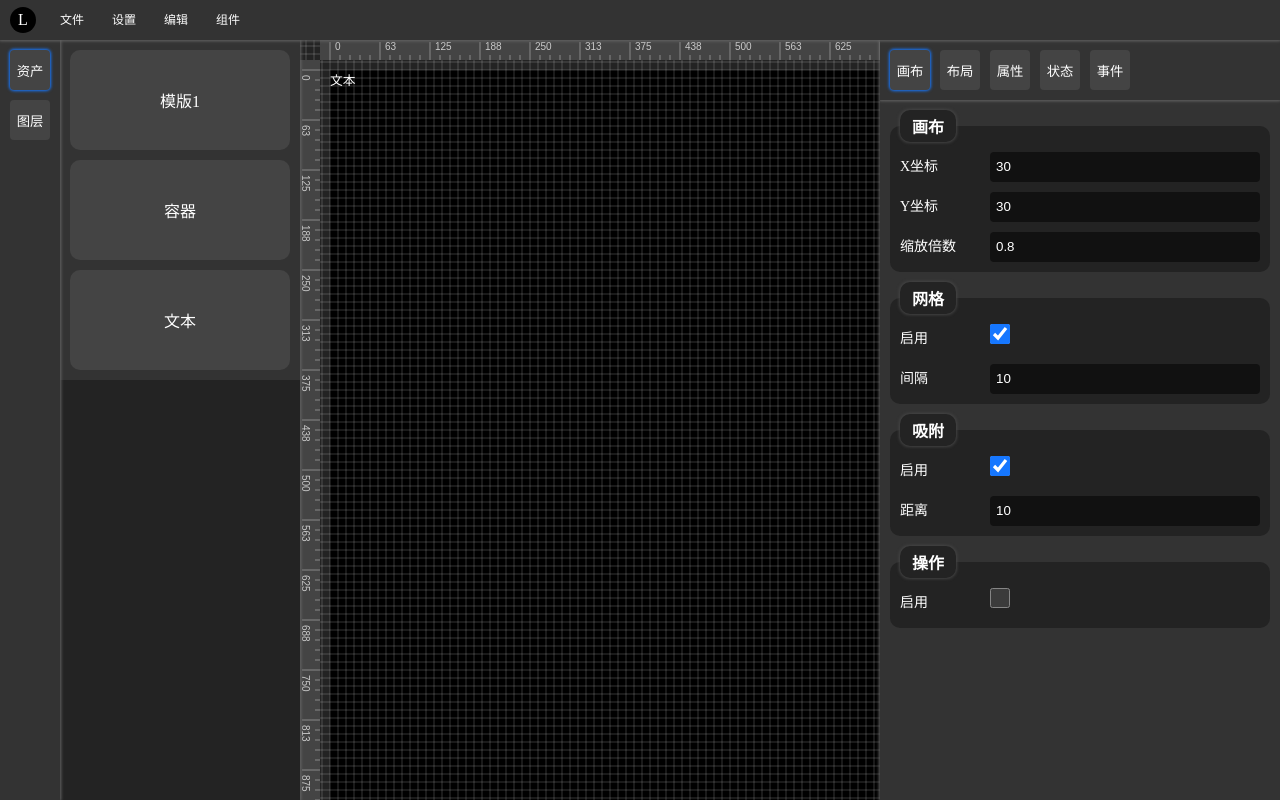
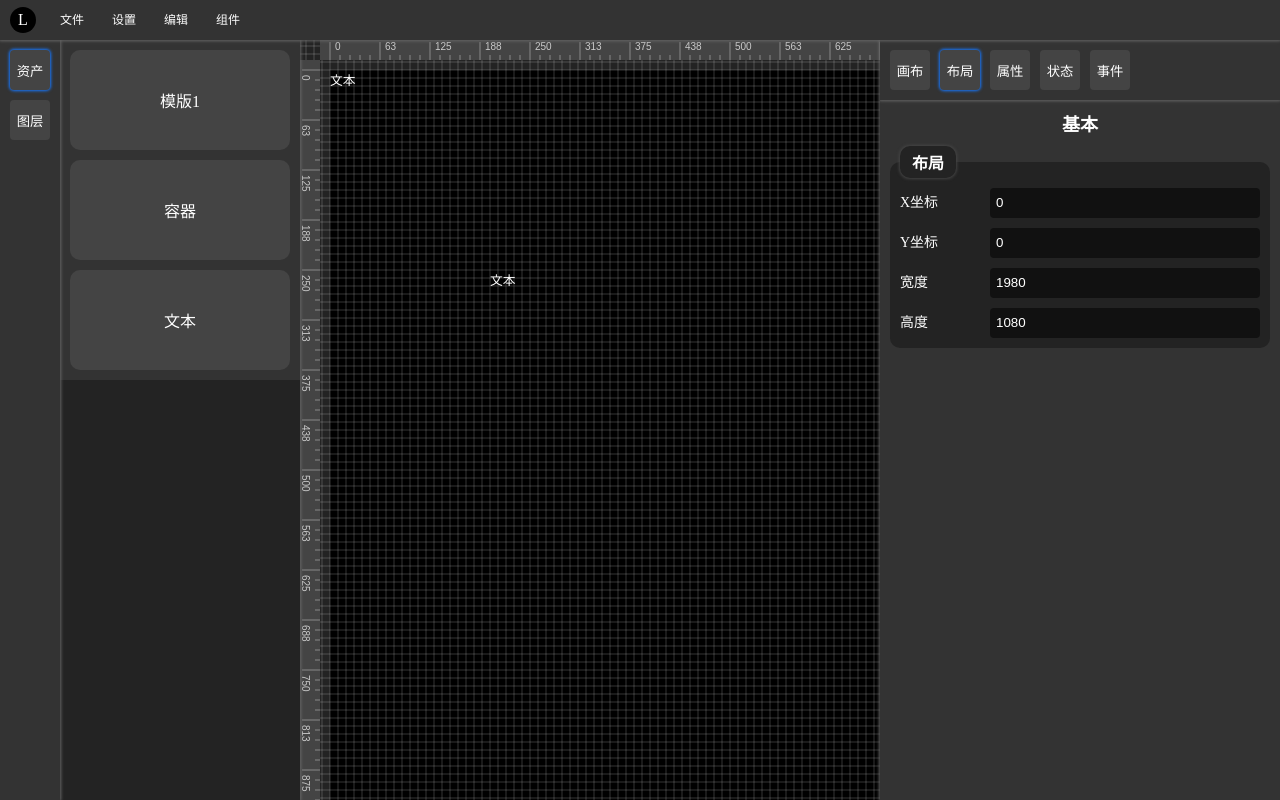
Before and after one commit to leoyuanzhe/scada, a Vue app: page /editor in a window 1280 px wide. Built offline with nearby package versions, Linux system fonts and the light colour scheme.

Commit message:
完善重构

```diff
--- a/src/App.vue
+++ b/src/App.vue
@@ -25,8 +25,12 @@ function init() {
 	if (m) {
 		const c = assetTransferComponent(m);
 		const container = Container();
-		const text = Text();
-		container.components.push(text);
+		const t1 = Text();
+		const t2 = Text();
+		t2.layout.left = 200;
+		t2.layout.top = 250;
+		container.components.push(t1);
+		container.components.push(t2);
 		c.components.push(container);
 		schemaStore.createRootComponent(c);
 		schemaStore.current = schemaStore.components[0].id;
--- a/src/components/component-creator/ComponentCreator.vue
+++ b/src/components/component-creator/ComponentCreator.vue
@@ -26,7 +26,7 @@ const RenderComponent = () =>
 		v-if="props.component.layout"
 		:class="{
 			component: true,
-			nestable: props.component.nestable,
+			root: schemaStore.isRoot(props.component.id),
 			actived: props.component.actived,
 			target: props.component.id === schemaStore.targetComponentId,
 			locked: !clientStore.previewing && props.component.locked,
@@ -63,7 +63,7 @@ const RenderComponent = () =>
 		width: 100%;
 		height: 100%;
 	}
-	&.nestable {
+	&.root {
 		&::after {
 			content: none;
 		}
--- a/src/helpers/component.ts
+++ b/src/helpers/component.ts
@@ -33,6 +33,36 @@ export const assetTransferComponent = (asset: Asset): Component => {
 // 生成id
 export const generateId = () => {
 	return Math.random().toString(36).substring(2, 7);
+};
+// 重置组件的定位和大小
+export const relayoutComponent = (component: Component) => {
+	const schemaStore = useSchema();
+	if (component.layout && !schemaStore.isRoot(component.id) && component.components.filter((v) => v.layout).length) {
+		let left = Infinity;
+		let top = Infinity;
+		let width = 0;
+		let height = 0;
+		component.components.forEach((v) => {
+			if (v.layout) {
+				if (v.layout.left < 0) v.layout.left = 0;
+				if (v.layout.top < 0) v.layout.top = 0;
+				left = Math.min(left, v.layout.left);
+				top = Math.min(top, v.layout.top);
+			}
+		});
+		component.layout.left += left;
+		component.layout.top += top;
+		component.components.forEach((v) => {
+			if (v.layout) {
+				v.layout.left -= left;
+				v.layout.top -= top;
+				width = Math.max(width, v.layout.left + v.layout.width);
+				height = Math.max(height, v.layout.top + v.layout.height);
+			}
+		});
+		component.layout.width = width;
+		component.layout.height = height;
+	}
 };
 type StringKeyOf<T> = {
 	[K in keyof T]: T[K] extends string ? K : never;
--- a/src/helpers/contextMenu.ts
+++ b/src/helpers/contextMenu.ts
@@ -274,7 +274,8 @@ export const openComponentMenu = (position: MenuPosition) => {
 				.map((v) => ({
 					label: v.title,
 					onClick: () => {
-						if (schemaStore.targetComponent) schemaStore.joinGroup(schemaStore.targetComponent, v.id);
+						const commandStore = useCommand();
+						commandStore.joinGroup(v.id);
 					},
 				})),
 		},
@@ -284,7 +285,10 @@ export const openComponentMenu = (position: MenuPosition) => {
 				const { isRoot } = schemaStore.findParent(component.id);
 				return isRoot;
 			}),
-			onClick: () => schemaStore.activedFlatedComponents.forEach((v) => schemaStore.moveOut(v.id)),
+			onClick: () => {
+				const commandStore = useCommand();
+				commandStore.moveOut();
+			},
 		},
 		{
 			label: "展开子组件到父组件",
--- a/src/materials/container/Container.vue
+++ b/src/materials/container/Container.vue
@@ -1,56 +1,19 @@
 <script setup lang="ts">
+import { watch } from "vue";
 import type { ComponentWithLayout } from "@/types/Component";
 import type { ContainerProps } from "./Container";
+import { relayoutComponent } from "@/helpers/component";
 import ComponentCreator from "@/components/component-creator/ComponentCreator.vue";
 
 interface Props {
 	component: ComponentWithLayout<ContainerProps>;
 }
 const props = withDefaults(defineProps<Props>(), {});
-// watch(
-// 	() => props.component.components,
-// 	() => {
-// 		const moveableComponents = props.component.components.filter((v) => v.layout) as ComponentWithLayout[];
-// 		if (moveableComponents.length === 1) {
-// 			const childLeft = moveableComponents[0].layout.left;
-// 			const childTop = moveableComponents[0].layout.top;
-// 			moveableComponents[0].layout.left = 0;
-// 			moveableComponents[0].layout.top = 0;
-// 			props.component.layout.left = props.component.layout.left + childLeft;
-// 			props.component.layout.top = props.component.layout.top + childTop;
-// 			props.component.layout.width = moveableComponents[0].layout.width;
-// 			props.component.layout.height = moveableComponents[0].layout.height;
-// 		} else if (moveableComponents.length) {
-// 			let left = Infinity;
-// 			let top = Infinity;
-// 			let right = -Infinity;
-// 			let bottom = -Infinity;
-// 			moveableComponents.forEach((component) => {
-// 				left = Math.min(left, component.layout.left);
-// 				top = Math.min(top, component.layout.top);
-// 				right = Math.max(right, component.layout.left + component.layout.width);
-// 				bottom = Math.max(bottom, component.layout.top + component.layout.height);
-// 			});
-// 			moveableComponents.forEach((component) => {
-// 				if (component.layout.left === left) {
-// 					component.layout.left = 0;
-// 				} else {
-// 					component.layout.left = component.layout.left - left;
-// 				}
-// 				if (component.layout.top === top) {
-// 					component.layout.top = 0;
-// 				} else {
-// 					component.layout.top = component.layout.top - top;
-// 				}
-// 			});
-// 			const width = right - left;
-// 			const height = bottom - top;
-// 			props.component.layout.width = width;
-// 			props.component.layout.height = height;
-// 		}
-// 	},
-// 	{ immediate: true, deep: true }
-// );
+watch(
+	() => props.component.components,
+	() => relayoutComponent(props.component),
+	{ immediate: true, deep: true }
+);
 </script>
 
 <template>
--- a/src/pages/editor/components/setter/Setter.vue
+++ b/src/pages/editor/components/setter/Setter.vue
@@ -8,7 +8,7 @@ import StateConfig from "./components/StateConfig.vue";
 import EmitConfig from "./components/EmitConfig.vue";
 
 const schemaStore = useSchema();
-const current = ref<"canvas" | "layout" | "prop" | "state" | "emit">("canvas");
+const current = ref<"canvas" | "layout" | "prop" | "state" | "emit">("layout");
 const targetComponentV2 = computed(() => schemaStore.targetComponent ?? schemaStore.currentComponent);
 </script>
 
--- a/src/pages/editor/components/sidebar/components/layer/Layer.vue
+++ b/src/pages/editor/components/sidebar/components/layer/Layer.vue
@@ -1,13 +1,12 @@
 <script setup lang="ts">
 import { useSchema } from "@/stores/useSchema";
 import ComponentDetails from "./components/component-details/RecursiveComponent.vue";
-import { computedMousePosition, openComponentMenu } from "@/helpers/contextMenu";
 
 const schemaStore = useSchema();
 </script>
 
 <template>
-	<div class="layer" @contextmenu.prevent.stop="openComponentMenu(computedMousePosition($event))">
+	<div class="layer">
 		<ComponentDetails v-for="v in schemaStore.components" :key="v.id" :component="v" />
 	</div>
 </template>
--- a/src/pages/editor/components/sidebar/components/layer/components/component-details/ComponentDetails.vue
+++ b/src/pages/editor/components/sidebar/components/layer/components/component-details/ComponentDetails.vue
@@ -2,6 +2,7 @@
 import { useSchema } from "@/stores/useSchema";
 import { useDragger } from "@/pages/editor/hooks/useDragger";
 import type { Component } from "@/types/Component";
+import { computedMousePosition, openComponentMenu } from "@/helpers/contextMenu";
 
 interface Props {
 	component: Component;
@@ -19,11 +20,12 @@ const props = withDefaults(defineProps<Props>(), {});
 			target: props.component.id === schemaStore.targetComponentId,
 		}"
 		draggable="true"
+		@contextmenu.prevent.stop="openComponentMenu(computedMousePosition($event))"
 	>
 		<summary
 			:class="{ empty: !props.component.components.length }"
 			contenteditable
-			@mousedown="dragger.componentOnMouseDown($event, props.component)"
+			@click.stop="dragger.componentOnMouseDown($event, props.component, true)"
 			@input="props.component.title = ($event.target as HTMLElement).innerText"
 		>
 			{{ props.component.title }}
--- a/src/pages/editor/hooks/useDragger.ts
+++ b/src/pages/editor/hooks/useDragger.ts
@@ -21,10 +21,19 @@ const snapLine = reactive({
 });
 const assetOnDragStart = (e: DragEvent, assetId: string) => {
 	const assetStore = useAsset();
+	const schemaStore = useSchema();
 	const item = assetStore.assets.find((v) => v.id === assetId);
 	if (item) {
+		schemaStore.deactivateAllComponent();
+		selector.left = 0;
+		selector.top = 0;
+		selector.width = 0;
+		selector.height = 0;
 		e.dataTransfer?.setData("assetId", item.id);
 	}
+};
+const layerOnClick = (e: MouseEvent, component: Component) => {
+	focusComponent(component);
 };
 const rendererOnWheel = (e: WheelEvent) => {
 	const clientStore = useClient();
@@ -319,6 +328,15 @@ const componentOnMouseDown = (e: MouseEvent, component: Component) => {
 		}
 	}
 };
+function focusComponent(component: Component) {
+	const schemaStore = useSchema();
+	if (!e.shiftKey) {
+		if (!component.actived) schemaStore.deactivateAllComponent();
+	}
+	component.actived = true;
+	schemaStore.targetComponentId = component.id;
+	computedSelector();
+}
 const componentOnDragEnter = (component: Component) => {
 	if (component.nestable) {
 		component.actived = true;
@@ -332,16 +350,19 @@ const componentOnDragLeave = (component: Component) => {
 const componentOnDrop = (e: DragEvent, component: Component) => {
 	const assetStore = useAsset();
 	const commandStore = useCommand();
+	const schemaStore = useSchema();
 	if (component.nestable) {
+		const { left, top } = getOffsetFromRoot(component);
 		const assetId = e.dataTransfer?.getData("assetId");
 		const asset = deepClone(assetStore.assets.find((v) => v.id === assetId));
 		if (asset) {
 			const newComponent = assetTransferComponent(asset);
 			if (newComponent.layout) {
-				newComponent.layout.left = e.offsetX - (newComponent.layout.width ?? 0) / 2;
-				newComponent.layout.top = e.offsetY - (newComponent.layout.height ?? 0) / 2;
+				newComponent.layout.left = left + e.offsetX - (newComponent.layout.width ?? 0) / 2;
+				newComponent.layout.top = top + e.offsetY - (newComponent.layout.height ?? 0) / 2;
 			}
-			commandStore.createComponent(newComponent, component);
+			commandStore.createComponent(newComponent);
+			schemaStore.joinGroup(newComponent, component);
 		}
 	}
 };
--- a/src/stores/useCommand.ts
+++ b/src/stores/useCommand.ts
@@ -21,7 +21,7 @@ export const useCommand = defineStore("command", {
 			dragger.computedSelector();
 			schemaStore.recordStack(oldSchema);
 		},
-		createComponent(component: Component, parent: Component) {
+		createComponent(component: Component, parent?: Component) {
 			const schemaStore = useSchema();
 			const dragger = useDragger();
 			const oldSchema = deepClone(schemaStore.$state);
@@ -229,12 +229,33 @@ export const useCommand = defineStore("command", {
 			const dragger = useDragger();
 			const oldSchema = deepClone(schemaStore.$state);
 			const container = schemaStore.createGroup(schemaStore.activedFlatedComponents.map((v) => v.id));
-			schemaStore.recordStack(oldSchema);
 			if (container) {
 				schemaStore.deactivateAllComponent();
 				container.actived = true;
 				schemaStore.targetComponentId = container.id;
 				dragger.computedSelector();
+				schemaStore.recordStack(oldSchema);
+			}
+		},
+		// 移出分组
+		moveOut() {
+			const schemaStore = useSchema();
+			const oldSchema = deepClone(schemaStore.$state);
+			schemaStore.activedFlatedComponents.forEach((v) => schemaStore.moveOut(v));
+			schemaStore.recordStack(oldSchema);
+		},
+		// 创建分组
+		joinGroup(newParentId: string) {
+			const schemaStore = useSchema();
+			const dragger = useDragger();
+			const oldSchema = deepClone(schemaStore.$state);
+			const newParent = schemaStore.findComponent(newParentId);
+			if (schemaStore.targetComponent && newParent) {
+				schemaStore.joinGroup(schemaStore.targetComponent, newParent);
+				newParent.actived = true;
+				schemaStore.targetComponentId = newParent.id;
+				dragger.computedSelector();
+				schemaStore.recordStack(oldSchema);
 			}
 		},
 		// 展开子组件到父组件
--- a/src/stores/useSchema.ts
+++ b/src/stores/useSchema.ts
@@ -134,7 +134,7 @@ export const useSchema = defineStore("schema", {
 							component.layout.top + component.layout.height,
 							container.layout.height
 						);
-						this.joinGroup(component, container.id);
+						this.joinGroup(component, container);
 					}
 				});
 				container.components.forEach((component) => {
@@ -163,16 +163,6 @@ export const useSchema = defineStore("schema", {
 						const moveableComponents = component.components.filter(
 							(v) => v.layout
 						) as ComponentWithLayout[];
-						if (moveableComponents.length === 1) {
-							const childLeft = moveableComponents[0].layout.left;
-							const childTop = moveableComponents[0].layout.top;
-							moveableComponents[0].layout.left = 0;
-							moveableComponents[0].layout.top = 0;
-							component.layout.left = component.layout.left + childLeft;
-							component.layout.top = component.layout.top + childTop;
-							component.layout.width = moveableComponents[0].layout.width;
-							component.layout.height = moveableComponents[0].layout.height;
-						} else if (moveableComponents.length) {
 						let parentLeft = Infinity;
 						let parentTop = Infinity;
 						let left = Infinity;
@@ -201,7 +191,6 @@ export const useSchema = defineStore("schema", {
 						component.layout.height -= top;
 					}
 				}
-				}
 			};
 			if (parent && index !== -1) {
 				const component = parent.components.splice(index, 1)[0];
@@ -210,24 +199,54 @@ export const useSchema = defineStore("schema", {
 			}
 		},
 		// 加入分组
-		joinGroup(component: Component, newParentId: string) {
+		joinGroup(component: Component, newParent: Component) {
+			const schemaStore = useSchema();
 			const dragger = useDragger();
-			if (component.id !== newParentId) {
+			if (component.id !== newParent.id) {
+				const { left: componentLeft, top: componentTop } = dragger.getOffsetFromRoot(component);
 				this.deleteComponent(component.id);
-				const newParent = this.findComponent(newParentId);
-				if (component && newParent) {
+				if (component.layout) {
+					component.layout.left = componentLeft;
+					component.layout.top = componentTop;
+					const fn = (parent: Component) => {
+						const { parent: parentParent, isRoot } = schemaStore.findParent(parent.id);
+						if (parentParent) {
+							if (!isRoot) fn(parentParent);
+							if (parent.layout) {
+								const { left: parentLeft, top: parentTop } = dragger.getOffsetFromRoot(parent);
+								if (componentLeft < parentLeft) {
+									const diff = parentLeft - componentLeft;
+									parent.layout.left = componentLeft;
+									parent.layout.width += diff;
+									component.layout!.left = 0;
+									parent.components.forEach((v) => v.layout && (v.layout.left += diff));
+								} else component.layout!.left = componentLeft - parentLeft;
+								if (componentTop < parentTop) {
+									const diff = parentTop - componentTop;
+									parent.layout.top = componentTop;
+									component.layout!.top = 0;
+									parent.components.forEach((v) => v.layout && (v.layout.top += diff));
+								} else component.layout!.top = componentTop - parentTop;
+								if (componentLeft + component.layout!.width > parentLeft + parent.layout.width) {
+									parent.layout.width = component.layout!.left + component.layout!.width;
+								}
+								if (componentTop + component.layout!.height > parentTop + parent.layout.height) {
+									parent.layout.height = component.layout!.top + component.layout!.height;
+								}
+							}
+						}
+					};
+					fn(newParent);
+				}
 				newParent.components.push(component);
-					newParent.actived = true;
 				dragger.computedSelector();
-				}
 			}
 		},
 		// 移出分组
-		moveOut(componentId: string) {
-			const { parent } = this.findParent(this.findParent(componentId).parent?.id || "");
-			if (parent && this.findComponent(componentId)) {
-				const component = this.deleteComponent(componentId);
-				this.joinGroup(component!, parent.id);
+		moveOut(component: Component) {
+			const { parent } = this.findParent(this.findParent(component.id).parent?.id || "");
+			if (parent && this.findComponent(component.id)) {
+				this.joinGroup(component!, parent);
 			}
 		},
 		// 展开子组件到父组件
```
Lines whose indentation alone changed are shown as unchanged.
